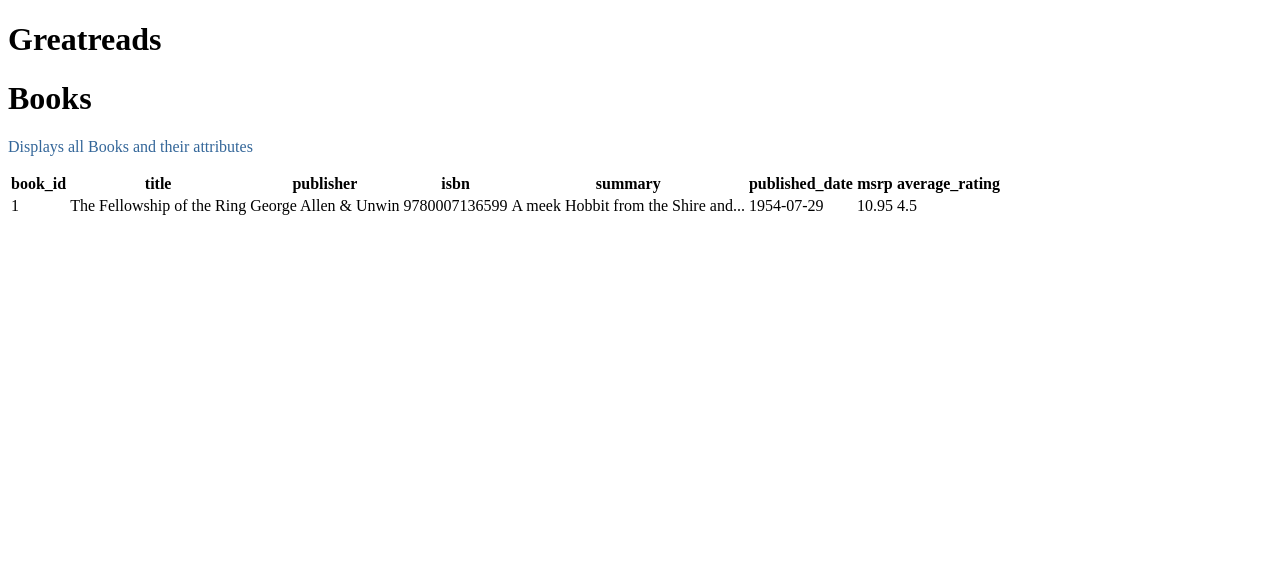
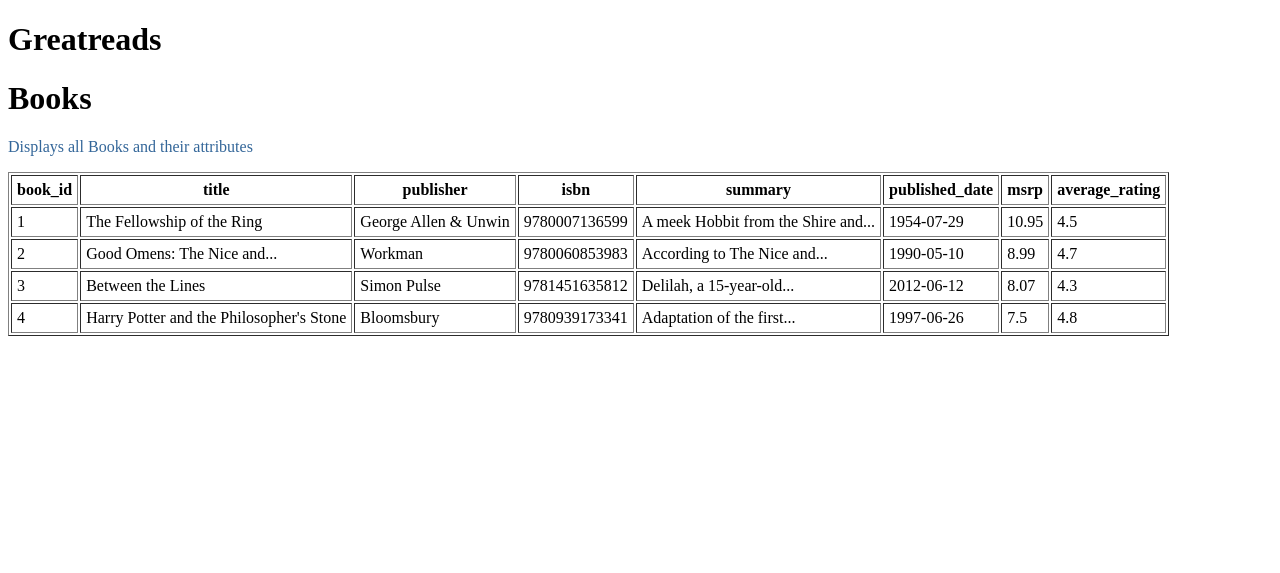
Before and after one commit to spencerlwahlstrom/greatreads, a Flask app: page /books in a window 1280 px wide. Shown: the top 573 px of the page. Run offline with Flask 2, Linux system fonts and the light colour scheme; some libraries are stand-ins or nearby versions.

Commit message:
add more books to table

```diff
--- a/app.py
+++ b/app.py
@@ -32,6 +32,7 @@ def books():
     # temporary books array
     # TODO: populate data from database
     books = []
+
     books.append({
         "book_id": 1,
         "title": "The Fellowship of the Ring",
@@ -42,6 +43,40 @@ def books():
         "msrp": 10.95,
         "average_rating": 4.5
     })
+
+    books.append({
+        "book_id": 2,
+        "title": "Good Omens: The Nice and...",
+        "publisher": "Workman",
+        "isbn": 9780060853983,
+        "summary": "According to The Nice and...",
+        "published_date": "1990-05-10",
+        "msrp": 8.99,
+        "average_rating": 4.7
+    })
+
+    books.append({
+        "book_id": 3,
+        "title": "Between the Lines",
+        "publisher": "Simon Pulse",
+        "isbn": 9781451635812,
+        "summary": "Delilah, a 15-year-old...",
+        "published_date": "2012-06-12",
+        "msrp": 8.07,
+        "average_rating": 4.3
+    })
+
+    books.append({
+        "book_id": 4,
+        "title": "Harry Potter and the Philosopher's Stone",
+        "publisher": "Bloomsbury",
+        "isbn": 9780939173341,
+        "summary": "Adaptation of the first...",
+        "published_date": "1997-06-26",
+        "msrp": 7.50,
+        "average_rating": 4.8
+    })
+
     return render_template("books.html", books=books)
 
 @app.route("/reviews")
--- a/templates/books.html
+++ b/templates/books.html
@@ -6,7 +6,7 @@
 {% block content %}
     <h1>Books</h1>
     <p class="important">Displays all Books and their attributes</p>
-    <table>
+    <table border="1" cellpadding="5">
         <tr>
             {% for attr in books[0].keys() %}
             <th>{{ attr }}</th>
```
